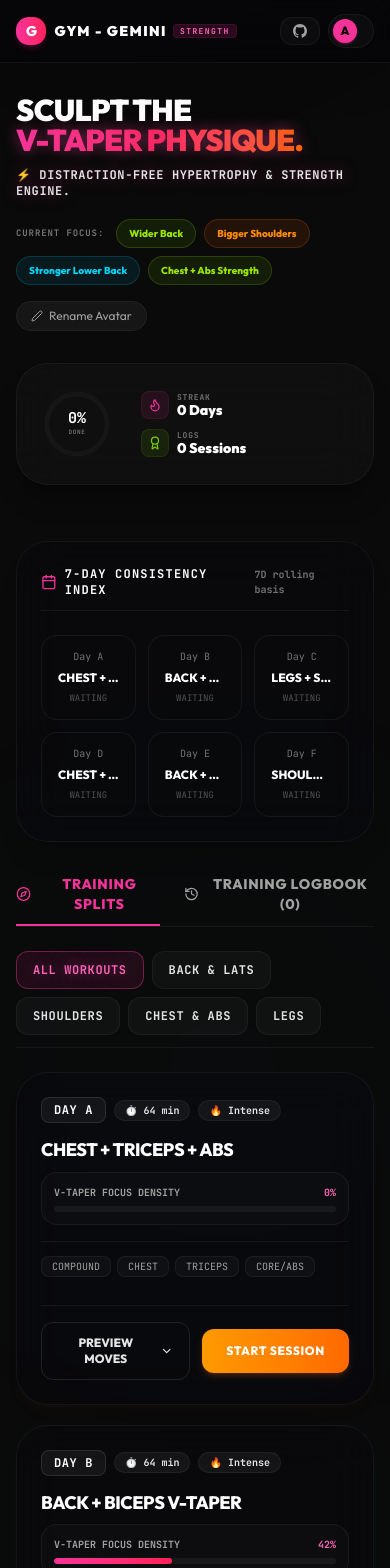
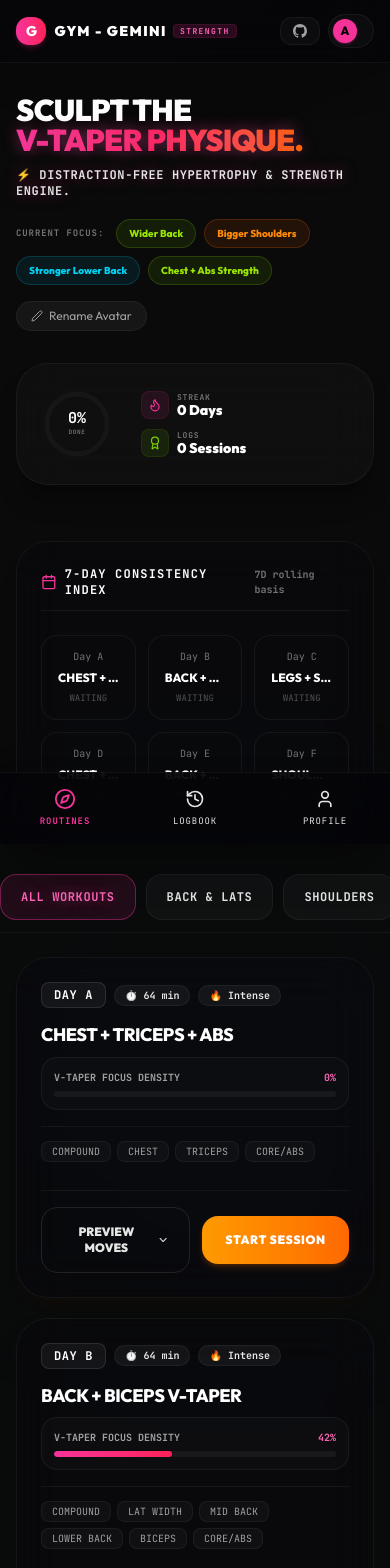
Before and after one commit to Chanduprasad007/Gym-Tiger-gemini, a React (Vite) app: page / in a window 390 px wide. Shown: the top 1568 px of the page. Built offline with nearby package versions, Linux system fonts and the light colour scheme.

Commit message:
feat: Overhaul mobile layout and touch targets

```diff
--- a/src/App.tsx
+++ b/src/App.tsx
@@ -449,7 +449,7 @@ export default function App() {
 
 
   return (
-    <div className="min-h-screen bg-neutral-950 text-neutral-200 flex flex-col font-sans relative pb-12 overflow-hidden animate-fade-in" id="gym-gemini-root">
+    <div className="min-h-screen bg-neutral-950 text-neutral-200 flex flex-col font-sans relative pb-28 md:pb-12 overflow-hidden animate-fade-in" id="gym-gemini-root">
       {/* Background Animated Blobs */}
       <div className="absolute top-[-10%] left-[-15%] w-[60vw] h-[60vw] max-w-[600px] bg-pink-500/10 rounded-full blur-[140px] animate-blob-1 pointer-events-none z-0" />
       <div className="absolute bottom-[-10%] right-[-15%] w-[60vw] h-[60vw] max-w-[600px] bg-lime-500/10 rounded-full blur-[140px] animate-blob-2 pointer-events-none z-0" />
@@ -651,7 +651,7 @@ export default function App() {
 
 
         {/* Tab switcher navigation bar */}
-        <div className="flex border-b border-white/5 gap-6 mb-6">
+        <div className="hidden md:flex border-b border-white/5 gap-6 mb-6">
           <button
             onClick={() => setActiveTab("splits")}
             className={`pb-3 font-bold text-sm uppercase tracking-wider flex items-center gap-2 transition-all relative ${
@@ -690,15 +690,15 @@ export default function App() {
               transition={{ duration: 0.2 }}
               className="flex flex-col gap-6"
             >
-              {/* Category Filter Pills */}
-              <div className="flex flex-wrap gap-2 pb-3 border-b border-white/5">
+              {/* Category Filter Pills - Swipeable Chip Group */}
+              <div className="flex overflow-x-auto whitespace-nowrap pb-3 border-b border-white/5 gap-2.5 scrollbar-none snap-x snap-mandatory -mx-4 px-4 sm:mx-0 sm:px-0">
                 {["All Workouts", "Back & Lats", "Shoulders", "Chest & Abs", "Legs"].map((cat) => {
                   const isActive = activeCategory === cat || (cat === "All Workouts" && activeCategory === "All");
                   return (
                     <button
                       key={cat}
                       onClick={() => setActiveCategory(cat === "All Workouts" ? "All" : cat)}
-                      className={`px-4 py-2.5 rounded-xl text-xs font-mono font-black uppercase tracking-wider transition-all border ${
+                      className={`px-5 py-3.5 rounded-2xl text-xs md:text-sm font-mono font-black uppercase tracking-wider transition-all border snap-start min-h-[44px] cursor-pointer select-none active:scale-95 ${
                         isActive
                           ? "bg-pink-500/10 text-pink-400 border-pink-500/40 glow-pink"
                           : "bg-white/3 border-white/5 text-neutral-450 hover:text-white"
@@ -829,7 +829,7 @@ export default function App() {
                           onClick={() => {
                             setExpandedRoutineIndex(isExpanded ? null : workout.dayIndex);
                           }}
-                          className="flex-1 text-center bg-transparent hover:bg-white/5 text-neutral-350 hover:text-white font-bold text-xs uppercase px-4 py-3 border border-white/10 rounded-xl transition-all cursor-pointer select-none flex items-center justify-center gap-1.5"
+                          className="flex-1 text-center bg-transparent hover:bg-white/5 text-neutral-350 hover:text-white font-black text-xs sm:text-sm uppercase px-5 py-4 border border-white/10 rounded-2xl transition-all cursor-pointer select-none flex items-center justify-center gap-1.5 min-h-[48px] active:scale-95"
                         >
                           <span>{isExpanded ? "Close Drawer" : "Preview Moves"}</span>
                           {isExpanded ? <ChevronUp className="w-3.5 h-3.5" /> : <ChevronRight className="w-3.5 h-3.5 rotate-90" />}
@@ -847,7 +847,7 @@ export default function App() {
                               setIsWorkoutMinimized(false);
                             }
                           }}
-                          className={`flex-1 ${buttonClass} text-white font-extrabold text-xs uppercase text-center px-4 py-3.5 rounded-xl transition-all shadow-md active:scale-95 select-none cursor-pointer tracking-wider`}
+                          className={`flex-1 ${buttonClass} text-white font-black text-xs sm:text-sm uppercase text-center px-5 py-4 rounded-2xl transition-all shadow-md active:scale-95 select-none cursor-pointer tracking-wider min-h-[48px]`}
                         >
                           Start Session
                         </button>
@@ -990,7 +990,7 @@ export default function App() {
             initial={{ y: 80, opacity: 0 }}
             animate={{ y: 0, opacity: 1 }}
             exit={{ y: 80, opacity: 0 }}
-            className="fixed bottom-4 left-4 right-4 md:left-auto md:right-4 md:w-96 liquid-glass border border-pink-500/20 rounded-[2rem] p-4 shadow-2xl z-50 flex items-center justify-between backdrop-blur-xl"
+            className="fixed bottom-20 left-4 right-4 md:bottom-4 md:left-auto md:right-4 md:w-96 liquid-glass border border-pink-500/20 rounded-[2rem] p-4 shadow-2xl z-50 flex items-center justify-between backdrop-blur-xl"
           >
             <div className="flex items-center gap-3">
               <div className="bg-pink-500/10 p-2.5 border border-pink-500/20 rounded-xl text-pink-500 animate-pulse glow-pink">
@@ -1111,6 +1111,44 @@ git push -u origin main`}
           </div>
         )}
       </AnimatePresence>
+
+      {/* Fixed Bottom Navigation Bar for Mobile App feel */}
+      <div className="fixed bottom-0 left-0 right-0 z-45 bg-[#050508]/90 backdrop-blur-2xl border-t border-white/5 py-2.5 pb-safe flex md:hidden justify-around items-center shadow-2xl">
+        <button
+          onClick={() => setActiveTab("splits")}
+          className={`flex flex-col items-center justify-center gap-1.5 py-1.5 flex-1 min-h-[48px] cursor-pointer select-none active:scale-95 transition-all ${
+            activeTab === "splits" ? "text-pink-500 font-extrabold" : "text-neutral-450 hover:text-white"
+          }`}
+        >
+          <Compass className={`w-5 h-5 ${activeTab === "splits" ? "scale-110 text-pink-500 glow-pink" : ""}`} />
+          <span className="text-[9px] uppercase tracking-widest font-mono">Routines</span>
+        </button>
+
+        <button
+          onClick={() => setActiveTab("history")}
+          className={`flex flex-col items-center justify-center gap-1.5 py-1.5 flex-1 min-h-[48px] cursor-pointer select-none active:scale-95 transition-all ${
+            activeTab === "history" ? "text-pink-500 font-extrabold" : "text-neutral-450 hover:text-white"
+          }`}
+        >
+          <div className="relative">
+            <History className={`w-5 h-5 ${activeTab === "history" ? "scale-110 text-pink-500 glow-pink" : ""}`} />
+            {workoutLogs.length > 0 && (
+              <span className="absolute -top-1.5 -right-2 bg-pink-500 text-black font-black font-mono text-[7px] px-1 rounded-full border border-neutral-950">
+                {workoutLogs.length}
+              </span>
+            )}
+          </div>
+          <span className="text-[9px] uppercase tracking-widest font-mono">Logbook</span>
+        </button>
+
+        <button
+          onClick={() => setIsEditingProfile(true)}
+          className="flex flex-col items-center justify-center gap-1.5 py-1.5 flex-1 min-h-[48px] cursor-pointer select-none active:scale-95 transition-all text-neutral-450 hover:text-white"
+        >
+          <User className="w-5 h-5" />
+          <span className="text-[9px] uppercase tracking-widest font-mono">Profile</span>
+        </button>
+      </div>
     </div>
   );
 }
--- a/src/components/ActiveWorkout.tsx
+++ b/src/components/ActiveWorkout.tsx
@@ -707,11 +707,11 @@ export default function ActiveWorkout({ dayWorkout, userId, workoutLogs, onFinis
       </main>
 
       {/* Persistent global footer workout-HUD buttons */}
-      <footer className="fixed bottom-0 left-0 right-0 z-40 bg-neutral-950/85 border-t border-white/5 px-4 py-4 flex items-center justify-center shadow-2xl backdrop-blur-xl">
+      <footer className="fixed bottom-0 left-0 right-0 z-40 bg-neutral-950/85 border-t border-white/5 px-4 py-4 flex items-center justify-center shadow-2xl backdrop-blur-xl pb-safe">
         <div className="max-w-4xl w-full flex items-center justify-between gap-3 sm:gap-4">
           <button
             onClick={onCancel}
-            className="px-4 py-3 bg-white/3 hover:bg-white/5 border border-white/5 text-neutral-400 hover:text-white font-black text-[10px] sm:text-xs tracking-wider uppercase rounded-xl transition-all cursor-pointer"
+            className="px-5 py-4 bg-white/3 hover:bg-white/5 border border-white/5 text-neutral-400 hover:text-white font-black text-xs md:text-sm tracking-wider uppercase rounded-xl transition-all cursor-pointer min-h-[48px]"
           >
             Quit Session
           </button>
@@ -719,7 +719,7 @@ export default function ActiveWorkout({ dayWorkout, userId, workoutLogs, onFinis
           {onMinimize && (
             <button
               onClick={onMinimize}
-              className="flex-1 px-4 py-3 bg-white/3 hover:bg-white/5 border border-white/5 text-neutral-200 hover:text-white font-black text-[10px] sm:text-xs tracking-wider uppercase rounded-xl transition-all text-center cursor-pointer"
+              className="flex-1 px-5 py-4 bg-white/3 hover:bg-white/5 border border-white/5 text-neutral-200 hover:text-white font-black text-xs md:text-sm tracking-wider uppercase rounded-xl transition-all text-center cursor-pointer min-h-[48px]"
             >
               Minimize Workout
             </button>
@@ -727,7 +727,7 @@ export default function ActiveWorkout({ dayWorkout, userId, workoutLogs, onFinis
 
           <button
             onClick={handleCompleteWorkout}
-            className="btn-liquid-pink flex-1 max-w-sm text-white font-black text-[10px] sm:text-xs tracking-widest uppercase py-3.5 rounded-xl transition-all shadow-xl flex items-center justify-center gap-2 select-none active:scale-98 cursor-pointer"
+            className="btn-liquid-pink flex-1 max-w-sm text-white font-black text-xs md:text-sm tracking-widest uppercase py-4.5 rounded-xl transition-all shadow-xl flex items-center justify-center gap-2 select-none active:scale-98 cursor-pointer min-h-[48px]"
           >
             <Award className="w-4 h-4" />
             <span>Finish Lift</span>
@@ -831,7 +831,7 @@ export default function ActiveWorkout({ dayWorkout, userId, workoutLogs, onFinis
                     setRestSecondsLeft((prev) => (prev !== null ? prev + 30 : 30));
                     setRestTotal((prev) => prev + 30);
                   }}
-                  className="flex-1 bg-white/5 border border-white/10 px-5 py-3.5 rounded-2xl hover:bg-white/10 active:scale-95 transition-all text-xs font-mono font-black uppercase text-neutral-350 hover:text-white flex items-center justify-center gap-1.5 cursor-pointer"
+                  className="flex-1 bg-white/5 border border-white/10 px-6 py-4.5 rounded-2xl hover:bg-white/10 active:scale-95 transition-all text-sm font-mono font-black uppercase text-neutral-350 hover:text-white flex items-center justify-center gap-1.5 cursor-pointer min-h-[48px]"
                 >
                   <Plus className="w-3.5 h-3.5" />
                   <span>+30s Rest</span>
@@ -841,7 +841,7 @@ export default function ActiveWorkout({ dayWorkout, userId, workoutLogs, onFinis
                     setRestSecondsLeft(null);
                     setIsRestCompleted(false);
                   }}
-                  className="flex-1 bg-gradient-to-r from-pink-500 to-rose-500 text-white px-5 py-3.5 rounded-2xl font-mono font-black text-xs uppercase shadow-lg shadow-pink-500/20 active:scale-95 transition-all cursor-pointer"
+                  className="flex-1 bg-gradient-to-r from-pink-500 to-rose-500 text-white px-6 py-4.5 rounded-2xl font-mono font-black text-sm uppercase shadow-lg shadow-pink-500/20 active:scale-95 transition-all cursor-pointer min-h-[48px]"
                 >
                   Skip Rest
                 </button>
@@ -1157,17 +1157,17 @@ function ActiveExerciseCard({
                   <button
                     disabled={set.completed}
                     onClick={() => handleUpdateWeight(ex.id, set.setIndex, -5)}
-                    className="w-7 h-7 flex items-center justify-center bg-white/3 hover:bg-white/7 disabled:opacity-10 text-white text-xs font-black rounded-full border border-white/5 transition-all cursor-pointer active:scale-90"
+                    className="w-11 h-11 md:w-9 md:h-9 flex items-center justify-center bg-white/3 hover:bg-white/7 disabled:opacity-10 text-white text-sm md:text-xs font-black rounded-full border border-white/5 transition-all cursor-pointer active:scale-90"
                   >
                     -
                   </button>
-                  <span className="font-mono text-xs font-black w-8 text-center text-white">
+                  <span className="font-mono text-sm md:text-xs font-black w-9 text-center text-white">
                     {set.weight}
                   </span>
                   <button
                     disabled={set.completed}
                     onClick={() => handleUpdateWeight(ex.id, set.setIndex, 5)}
-                    className="w-7 h-7 flex items-center justify-center bg-white/3 hover:bg-white/7 disabled:opacity-10 text-white text-xs font-black rounded-full border border-white/5 transition-all cursor-pointer active:scale-90"
+                    className="w-11 h-11 md:w-9 md:h-9 flex items-center justify-center bg-white/3 hover:bg-white/7 disabled:opacity-10 text-white text-sm md:text-xs font-black rounded-full border border-white/5 transition-all cursor-pointer active:scale-90"
                   >
                     +
                   </button>
@@ -1178,17 +1178,17 @@ function ActiveExerciseCard({
                   <button
                     disabled={set.completed}
                     onClick={() => handleUpdateRep(ex.id, set.setIndex, -1)}
-                    className="w-7 h-7 flex items-center justify-center bg-white/3 hover:bg-white/7 disabled:opacity-10 text-white text-xs font-black rounded-full border border-white/5 transition-all cursor-pointer active:scale-90"
+                    className="w-11 h-11 md:w-9 md:h-9 flex items-center justify-center bg-white/3 hover:bg-white/7 disabled:opacity-10 text-white text-sm md:text-xs font-black rounded-full border border-white/5 transition-all cursor-pointer active:scale-90"
                   >
                     -
                   </button>
-                  <span className="font-mono text-xs font-black w-7 text-center text-white">
+                  <span className="font-mono text-sm md:text-xs font-black w-8 text-center text-white">
                     {set.reps}
                   </span>
                   <button
                     disabled={set.completed}
                     onClick={() => handleUpdateRep(ex.id, set.setIndex, 1)}
-                    className="w-7 h-7 flex items-center justify-center bg-white/3 hover:bg-white/7 disabled:opacity-10 text-white text-xs font-black rounded-full border border-white/5 transition-all cursor-pointer active:scale-90"
+                    className="w-11 h-11 md:w-9 md:h-9 flex items-center justify-center bg-white/3 hover:bg-white/7 disabled:opacity-10 text-white text-sm md:text-xs font-black rounded-full border border-white/5 transition-all cursor-pointer active:scale-90"
                   >
                     +
                   </button>
@@ -1198,13 +1198,13 @@ function ActiveExerciseCard({
                 <div className="col-span-2 flex justify-end">
                   <button
                     onClick={() => handleToggleComplete(ex.id, set.setIndex)}
-                    className={`w-7 h-7 flex items-center justify-center rounded-full border transition-all cursor-pointer ${
+                    className={`w-11 h-11 md:w-9 md:h-9 flex items-center justify-center rounded-full border transition-all cursor-pointer ${
                       set.completed
                         ? "bg-emerald-500 border-emerald-500 text-neutral-950 shadow-[0_0_12px_rgba(16,185,129,0.4)]"
                         : "border-white/10 hover:border-pink-500/50 hover:bg-pink-500/10 text-transparent"
                     }`}
                   >
-                    <Check className="w-3.5 h-3.5" strokeWidth={3.5} />
+                    <Check className="w-5 h-5 md:w-4 md:h-4" strokeWidth={3.5} />
                   </button>
                 </div>
               </div>
--- a/src/components/ExerciseDetailModal.tsx
+++ b/src/components/ExerciseDetailModal.tsx
@@ -60,10 +60,10 @@ export default function ExerciseDetailModal({ exercise, onClose }: ExerciseDetai
           </div>
           <button
             onClick={onClose}
-            className="p-2 text-neutral-400 hover:text-white bg-white/3 hover:bg-white/5 border border-white/5 rounded-xl transition-all cursor-pointer"
+            className="p-3.5 md:p-2 text-neutral-400 hover:text-white bg-white/3 hover:bg-white/5 border border-white/5 rounded-xl transition-all cursor-pointer min-h-[44px] min-w-[44px] flex items-center justify-center"
             title="Close Guide"
           >
-            <X className="w-4 h-4" />
+            <X className="w-5 h-5 md:w-4 md:h-4" />
           </button>
         </div>
 
--- a/src/index.css
+++ b/src/index.css
@@ -128,3 +128,14 @@
 .glow-lime {
   text-shadow: 0 0 15px rgba(132, 204, 22, 0.5);
 }
+
+/* Hide scrollbar for Chrome, Safari and Opera */
+.scrollbar-none::-webkit-scrollbar {
+  display: none;
+}
+
+/* Hide scrollbar for IE, Edge and Firefox */
+.scrollbar-none {
+  -ms-overflow-style: none;  /* IE and Edge */
+  scrollbar-width: none;  /* Firefox */
+}
```
